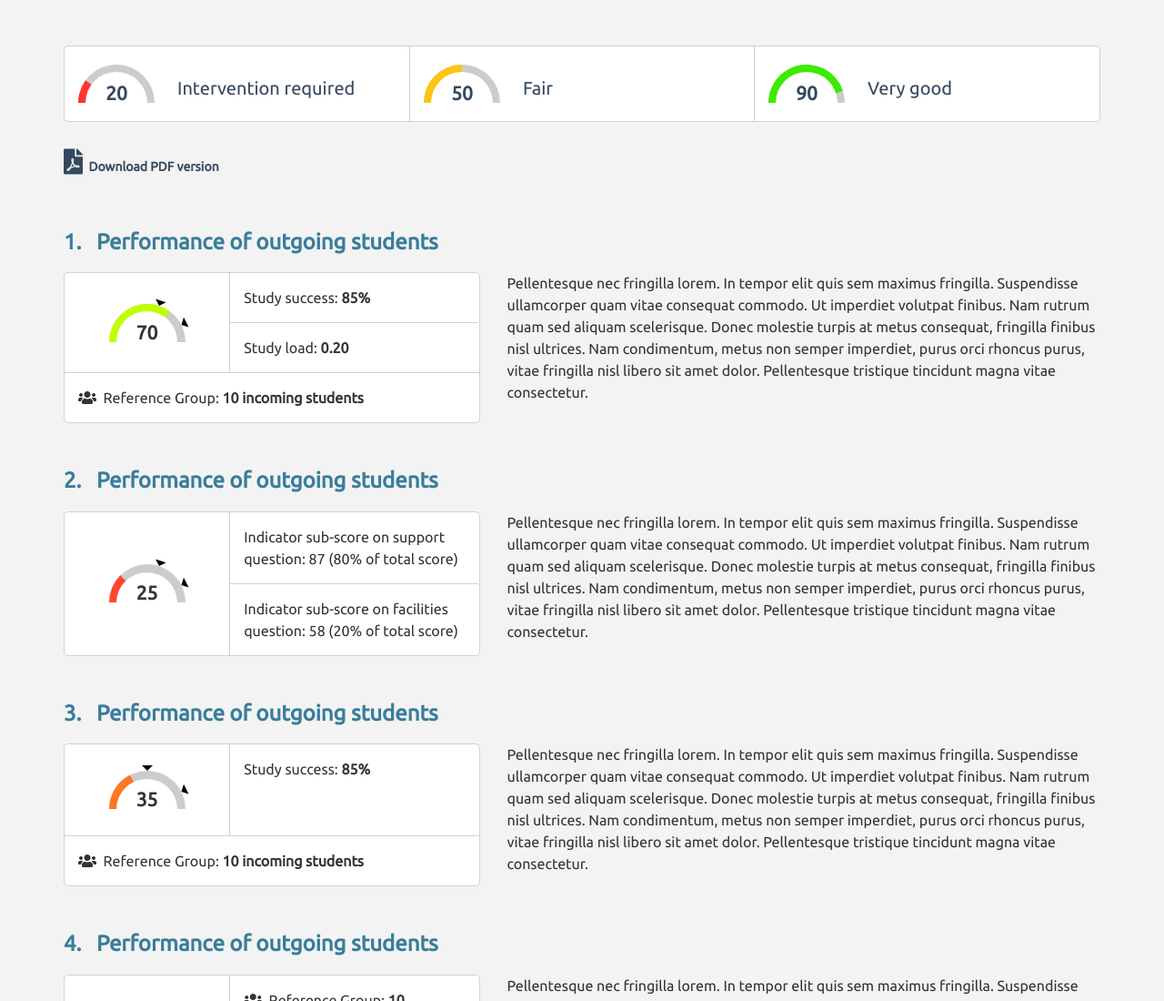
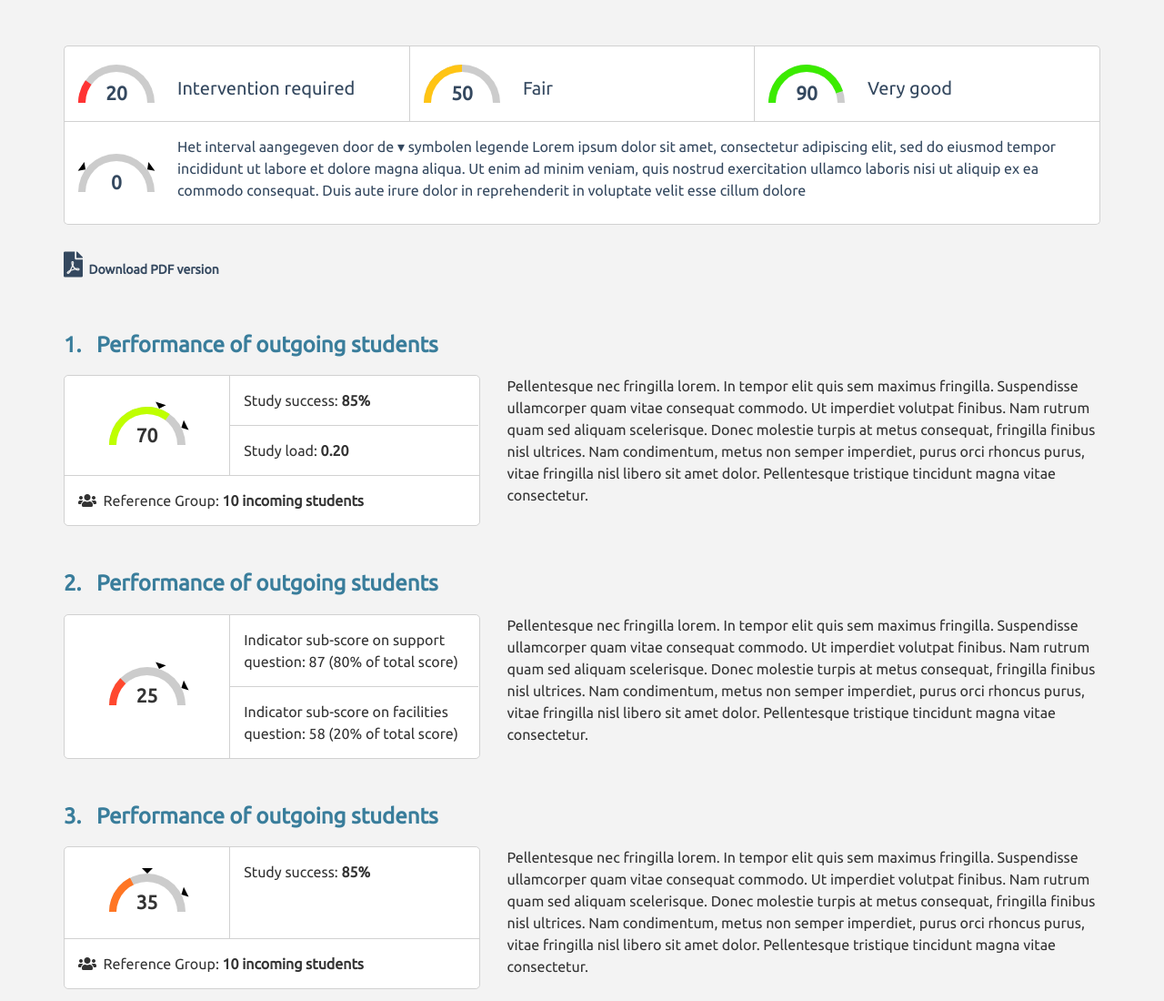
Before and after one commit to stanseel/eQuatic, a plain HTML site: page index.html in a window 1280 px wide. Shown: the top 1100 px of the page at 91% size. Drawn offline with Linux system fonts and the light colour scheme.

Commit message:
Added legenda interval indicator

```diff
--- a/css/style.css
+++ b/css/style.css
@@ -31,7 +31,7 @@ h3{
 }
 #controlbar .control1 {
   border-top-left-radius: 5px;
-  border-bottom-left-radius: 5px;
+  /*border-bottom-left-radius: 5px;*/
   border-right: none !important;
 }
 #controlbar .control2 {
@@ -40,8 +40,15 @@ h3{
 }
 #controlbar .control3 {
   border-top-right-radius: 5px;
+  /*border-bottom-right-radius: 5px;*/
+  border-left: none !important;
+}
+#controlbar .control4{
+  border-bottom-left-radius: 5px;
   border-bottom-right-radius: 5px;
-  border-left: none !important;
+  border-left: solid 1px #d1d1d1;
+  border-right: solid 1px #d1d1d1;
+  border-top: none !important;
 }
 .controlwrapper{
   display:flex;
--- a/index.html
+++ b/index.html
@@ -51,6 +51,14 @@
               </div>
             </div>
           </div>
+        </div>
+        <div class="row">
+            <div class="col-12 controlwrapper control4">
+              <div id="gauge0" style="font-size:1.5em;margin-right:25px"></div>
+              <div class="infowrap">
+                <p>Het interval aangegeven door de &#x25BE; symbolen legende Lorem ipsum dolor sit amet, consectetur adipiscing elit, sed do eiusmod tempor incididunt ut labore et dolore magna aliqua. Ut enim ad minim veniam, quis nostrud exercitation ullamco laboris nisi ut aliquip ex ea commodo consequat. Duis aute irure dolor in reprehenderit in voluptate velit esse cillum dolore</p>
+              </div>
+            </div>
         </div>
         <div class="row">
             <div class="col-md-12 col-sm-12 col-xs-12">
--- a/js/ui.thgh.js
+++ b/js/ui.thgh.js
@@ -1,3 +1,12 @@
+document.querySelectorAll('#gauge0').forEach(function(elem){
+  new NumberGauge({
+    target: elem,
+    props: {
+      value: 0,
+      arrows: '20,80'
+    }
+  })
+})
 document.querySelectorAll('#gauge1').forEach(function(elem){
   new NumberGauge({
     target: elem,
```
